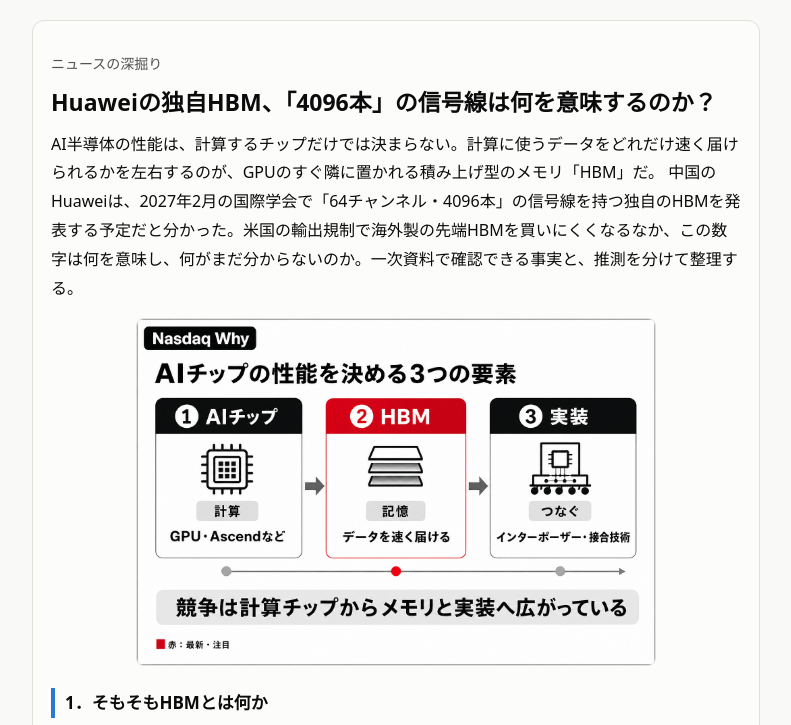
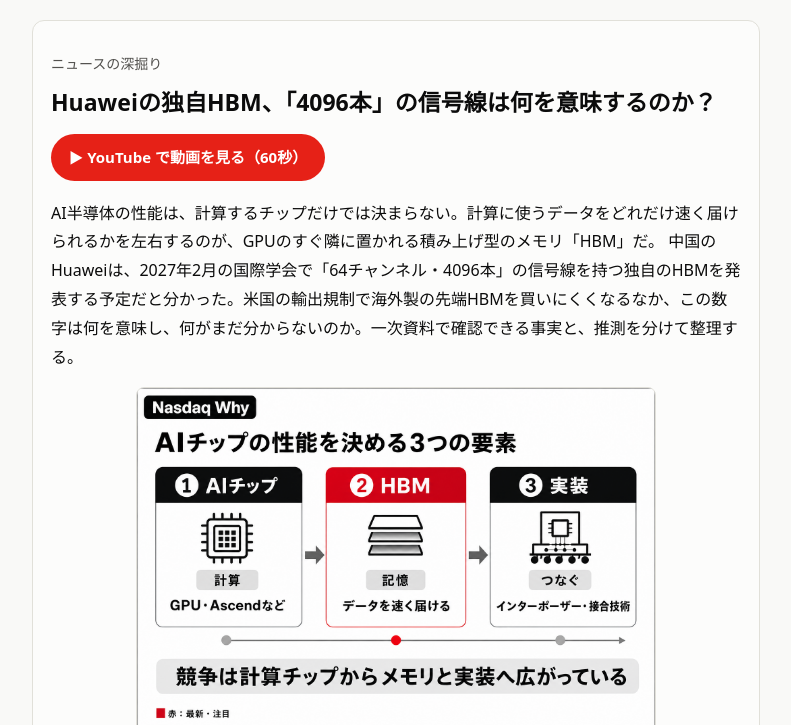
Before and after one commit to NasdaqWhy/nasdaqwhy.github.io, a plain HTML site: page feature/huawei-hbm/index.html in a window 1280 px wide. Shown: the part 67-792 px from the top of the page, without its empty margins (244-1035 px from the left). Drawn offline with Linux system fonts and the light colour scheme.

Commit message:
ニュースの深掘りに動画を追加

```diff
--- a/feature/huawei-hbm/index.html
+++ b/feature/huawei-hbm/index.html
@@ -27,7 +27,7 @@
 
 <article>
 <p class="lead">ニュースの深掘り</p>
-<h1>Huaweiの独自HBM、「4096本」の信号線は何を意味するのか？</h1>
+<h1>Huaweiの独自HBM、「4096本」の信号線は何を意味するのか？</h1><!--video--><p style="margin:14px 0 18px"><a href="https://www.youtube.com/shorts/tILpHQodbtE" target="_blank" rel="noopener" style="display:inline-block;padding:10px 18px;border-radius:999px;background:#e62117;color:#fff;font-weight:700;text-decoration:none;font-size:15px">▶ YouTube で動画を見る（60秒）</a></p><!--/video-->
 <p>AI半導体の性能は、計算するチップだけでは決まらない。計算に使うデータをどれだけ速く届けられるかを左右するのが、GPUのすぐ隣に置かれる積み上げ型のメモリ「HBM」だ。
 中国のHuaweiは、2027年2月の国際学会で「64チャンネル・4096本」の信号線を持つ独自のHBMを発表する予定だと分かった。米国の輸出規制で海外製の先端HBMを買いにくくなるなか、この数字は何を意味し、何がまだ分からないのか。一次資料で確認できる事実と、推測を分けて整理する。</p>
 <img src="map.png" alt="AIチップの性能を決める3つの要素">
```
